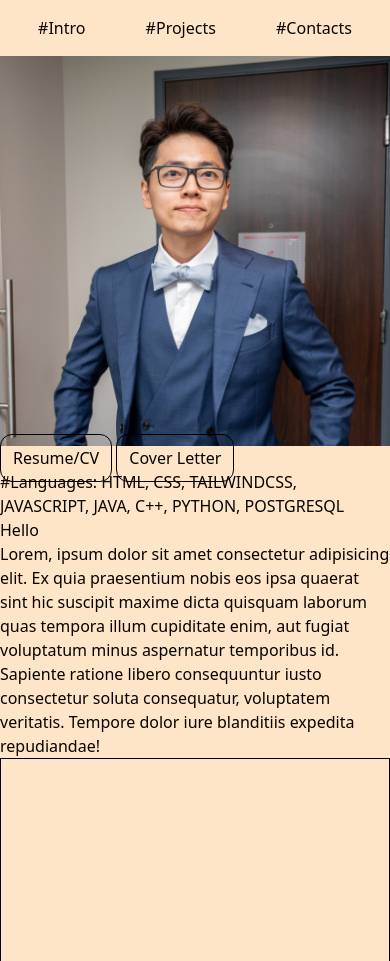
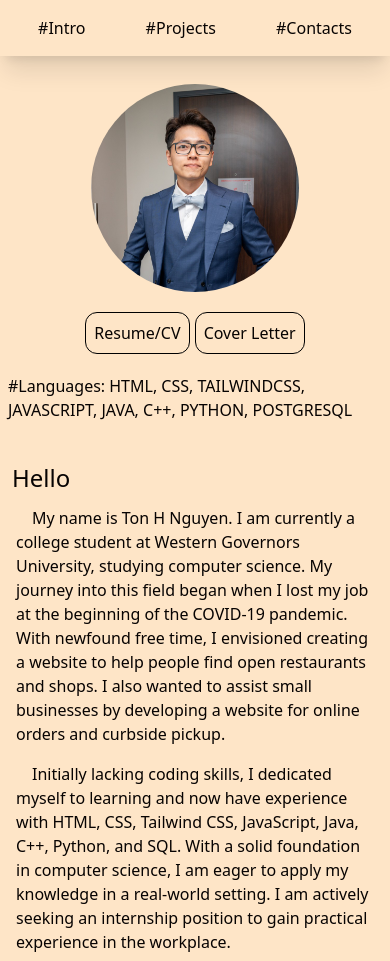
Before and after one commit to noname1112392/profile-website, a website: page src/index.html in a window 390 px wide. Shown: the top 961 px of the page. Drawn offline with Linux system fonts and the light colour scheme.

Commit message:
Done editing for mobile size:
This edit was to creating a mobile responsive

```diff
--- a/src/index.html
+++ b/src/index.html
@@ -27,17 +27,17 @@
                 </div>
             </nav>
             <!-- Left / Right side outter-->
-            <div class="">
+            <div class="space-y-5">
                 <!-- Left side/ profile, cv, cover letter, languages -->
-                <div class="">
+                <div class="flex flex-col items-center p-2 space-y-5 mt-5">
                     <!-- Profile container -->
                     <div class="">
-                        <img src="/src/img/1664425439572.jpeg" alt="profile picture" class="" />
+                        <img src="/src/img/1664425439572.jpeg" alt="profile picture" class="rounded-full w-52" />
                     </div>
                     <!-- Resume/cover letter container -->
-                    <div class="">
-                        <a href="" class="border border-black p-3 rounded-xl">Resume/CV</a>
-                        <a href="" class="border border-black p-3 rounded-xl">Cover Letter</a>
+                    <div class="flex justify-around w-[60%]">
+                        <a href="" class="p-2 rounded-xl border border-black">Resume/CV</a>
+                        <a href="" class="p-2 rounded-xl border border-black">Cover Letter</a>
                     </div>
                     <!-- List of languages or Experiences with apps -->
                     <div class="">
@@ -45,18 +45,20 @@
                     </div>
                 </div>
                 <!-- Right side/ brief intro (summary of the cover letter) -->
-                <div class="">
+                <div class="p-3 space-y-2">
                     <!-- Header/Name container -->
-                    <div class="">
-                        <h1>Hello</h1>
+                    <div>
+                        <h1 class="font-medium text-2xl">Hello</h1>
                     </div>
                     <!-- Paragraph Intro -->
-                    <p class="">Lorem, ipsum dolor sit amet consectetur adipisicing elit. Ex
-                        quia praesentium nobis eos ipsa quaerat sint hic suscipit maxime dicta quisquam laborum quas
-                        tempora illum cupiditate enim,
-                        aut fugiat voluptatum minus aspernatur temporibus id. Sapiente ratione libero consequuntur iusto
-                        consectetur soluta consequatur, voluptatem veritatis. Tempore dolor iure blanditiis expedita
-                        repudiandae!</p>
+                    <p class="p-1 indent-4">
+                        My name is Ton H Nguyen. I am currently a college student at Western Governors University, studying computer science. My journey into this field began when I lost my job at the beginning of the COVID-19 pandemic.
+                        With newfound free time, I envisioned creating a website to help people find open restaurants and shops. I also wanted to assist small businesses by developing a website for online orders and curbside pickup.
+                    </p>
+                    <p class="p-1 indent-4">
+                        Initially lacking coding skills, I dedicated myself to learning and now have experience with HTML, CSS, Tailwind CSS, JavaScript, Java, C++, Python, and SQL. With a solid foundation in computer science,
+                        I am eager to apply my knowledge in a real-world setting. I am actively seeking an internship position to gain practical experience in the workplace.
+                    </p>
                 </div>
             </div>
         </div>
```
Also changed, not shown: public/styles.css.
